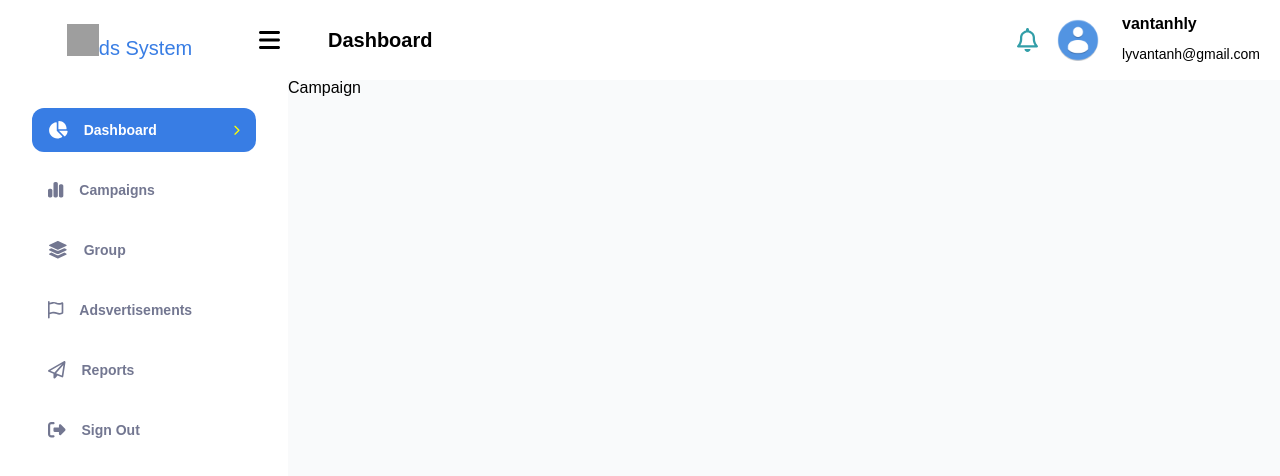
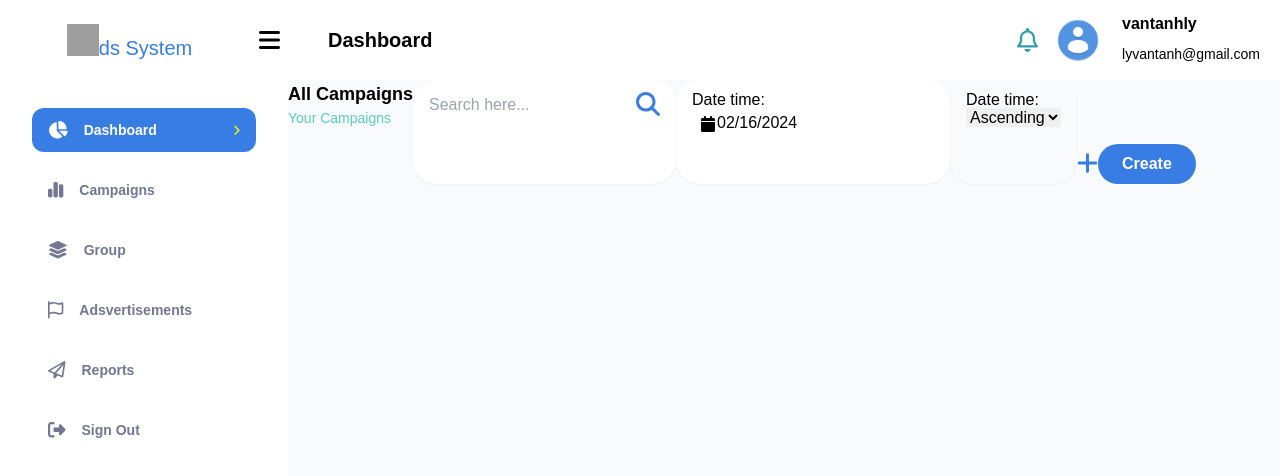
Before and after one commit to changchang240402/2024-ads, a React (Vite) app in the folder frontend/: page /dashboard/campaigns in a window 1280 px wide. Shown: the top 476 px of the page. Built offline with nearby package versions, Linux system fonts and the light colour scheme; grey boxes are pictures that could not be loaded.

Commit message:
create page

```diff
--- a/frontend/package.json
+++ b/frontend/package.json
@@ -10,14 +10,15 @@
     "preview": "vite preview"
   },
   "dependencies": {
-    "@hookform/resolvers": "^3.3.4",
-    "axios": "^1.6.7",
     "@fortawesome/fontawesome-svg-core": "^6.5.1",
     "@fortawesome/free-brands-svg-icons": "^6.5.1",
     "@fortawesome/free-regular-svg-icons": "^6.5.1",
     "@fortawesome/free-solid-svg-icons": "^6.5.1",
     "@fortawesome/react-fontawesome": "^0.2.0",
+    "@hookform/resolvers": "^3.3.4",
+    "axios": "^1.6.7",
     "react": "^18.2.0",
+    "react-datepicker": "^6.1.0",
     "react-dom": "^18.2.0",
     "react-hook-form": "^7.50.1",
     "react-router-dom": "^6.22.0",
--- a/frontend/src/components/Camaigns/Campaign.jsx
+++ b/frontend/src/components/Camaigns/Campaign.jsx
@@ -1,8 +1,71 @@
-import React from 'react'
+import React, { useState } from 'react'
+import { FontAwesomeIcon } from '@fortawesome/react-fontawesome'
+import { faMagnifyingGlass, faPlus} from '@fortawesome/free-solid-svg-icons'
+import DatePicker from "react-datepicker";
+import "react-datepicker/dist/react-datepicker.css";
+
 
 const Campaign = () => {
+    const handleShowSidebar = () => {
+    //
+    };
+    const [startDate, setStartDate] = useState(new Date());
     return (
-        <div>Campaign</div>
+        <div className='flex flex-col'>
+            <div className="flex flex-row">
+                <div className="flex flex-col">
+                    <p className='text-lg font-bold'>All Campaigns</p>
+                    <p style={{ color: '#16C098' }}className='text-black opacity-70 font-medium text-sm'>Your Campaigns</p>
+                </div>
+                <div className="flex flex-row">
+                    <div className="px-4 py-3 shadow-sm rounded-3xl border-2 focus:outline-none focus:outline-none focus:border-[#9ECEC3] bg-white" >
+                        <input
+                            className="focus:border-[#9ECEC3] bg-white"
+                            type="text"
+                            placeholder="Search here..."
+                            id="name_campaign"
+                            name="name_campaign"
+                        />
+                        <FontAwesomeIcon
+                            icon={faMagnifyingGlass}
+                            style={{ color: '#387DE4' }}
+                            size="xl"
+                            // onClick={handleShowSreach}
+                        />
+                    </div>
+                    <div className="flex-row px-4 py-3 shadow-sm rounded-3xl border-2 focus:outline-none focus:outline-none focus:border-[#9ECEC3] bg-white">
+                        <p>Date time: </p>
+                        <DatePicker
+                            showIcon
+                            toggleCalendarOnIconClick
+                            selected={startDate}
+                            onChange={(date) => setStartDate(date)}
+
+                            />
+                    </div>
+                    <div className="px-4 py-3 shadow-sm rounded-3xl border-2 focus:outline-none">
+                        <p>Date time: </p>
+                        <select class="selectpicker" data-width="10%" aria-label="None" id="milestoneSelect" name="milestone">
+                            <option value="asc">Ascending</option>
+                                <option value="desc">Decrease</option>
+                        </select>
+                    </div>
+                    <div className="mt-16 text-center">
+                        <FontAwesomeIcon
+                            icon={faPlus}
+                            style={{ color: '#387DE4' }}
+                            size="xl"
+                            // onClick={handleShowSreach}
+                        />
+                        <button className="bg-[#387DE4] rounded-3xl px-6 py-3 font-bold text-white">
+                            Create
+                        </button>
+                    </div>
+                </div>
+            </div>
+
+        </div>
+
     )
 }
 
```
Also changed, not shown: 1 other file (tests, documents, lock files or other folders).
